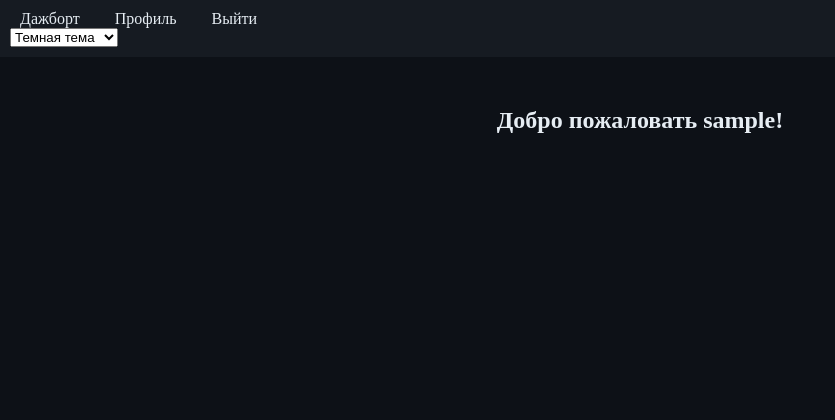
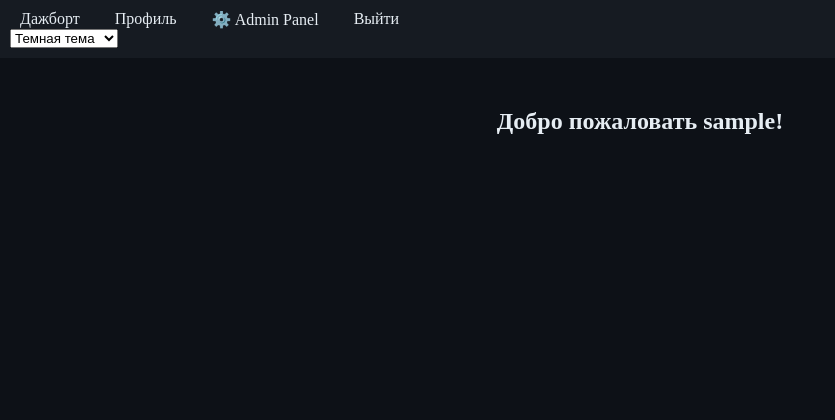
Before and after one commit to pablaofficeal/My-Flask-School, a Flask app: page / in a window 1280 px wide. Shown: the top 420 px of the page, without its empty margins (0-835 px from the left). Run offline with Flask 3, Linux system fonts and the light colour scheme; the visitor is signed in with stand-in values (Sample User, id 1); tables that the repository leaves empty hold one stand-in row (values such as "Sample post").

Commit message:
Добавлено управление маршрутизацией для админ-панели: зарегистрирован новый маршрут в blueprints и обновлены шаблоны для отображения ссылки на админ-панель при наличии соответствующих прав доступа.

```diff
--- a/backend/app.py
+++ b/backend/app.py
@@ -6,6 +6,7 @@ from flask_wtf import CSRFProtect
 from blueprints.all_bpp import register_all_blueprints
 from blueprints.testing_errors_handlers import register_testing_error_handlers
 from blueprints.errors_handlers import register_error_handlers
+from blueprints.admin_bpp import register_admin_routes
 
 app = Flask(__name__, template_folder='../frontend/templates', static_folder='../frontend/static')
 app.config.from_object(Config)
@@ -23,6 +24,7 @@ db.init_app(app)
 register_all_blueprints(app)
 register_testing_error_handlers(app)
 register_error_handlers(app)
+register_admin_routes(app)
 
 
 
--- a/backend/config.py
+++ b/backend/config.py
@@ -4,8 +4,8 @@ load_dotenv()
 
 class Config:
     SECRET_KEY = 'your_secret_key'
-    SQLALCHEMY_DATABASE_URI = 'postgresql://your_db_user:your_db_password@db:5432/your_db_name'
-    #SQLALCHEMY_DATABASE_URI = 'sqlite:///site.db'
+    #SQLALCHEMY_DATABASE_URI = 'postgresql://your_db_user:your_db_password@db:5432/your_db_name'
+    SQLALCHEMY_DATABASE_URI = 'sqlite:///site.db'
     SQLALCHEMY_TRACK_MODIFICATIONS = False
 
     SESSION_COOKIE_HTTPONLY = True
--- a/frontend/templates/base.html
+++ b/frontend/templates/base.html
@@ -19,6 +19,9 @@
                 {% else %}
                 <li><a href="/home"><span>Дажборт</span></a></li>
                 <li><a href="/profile"><span>Профиль</span></a></li>
+                {% if user.can_view_admin_panel() %}
+                <li><a href="/admin">⚙️ Admin Panel</a></li>
+                {% endif %}
                 <li><a href="/logout"><span>Выйти</span></a></li>
                 {% endif %}
             </ul>
--- a/frontend/templates/home-base.html
+++ b/frontend/templates/home-base.html
@@ -22,6 +22,9 @@
                         <span>Профиль</span>
                     </a>
                 </li>
+                {% if user.can_view_admin_panel() %}
+                <li><a href="/admin" style="color: var(--secondary-color);">⚙️ Admin Panel</a></li>
+                {% endif %}
                 <li>
                     <a href="{{ url_for('oauth_logout_bpp.logout') }}">
                         <span>Выйти</span>
```
Also changed, not shown: 1 other file. Lines whose indentation alone changed are shown as unchanged.
